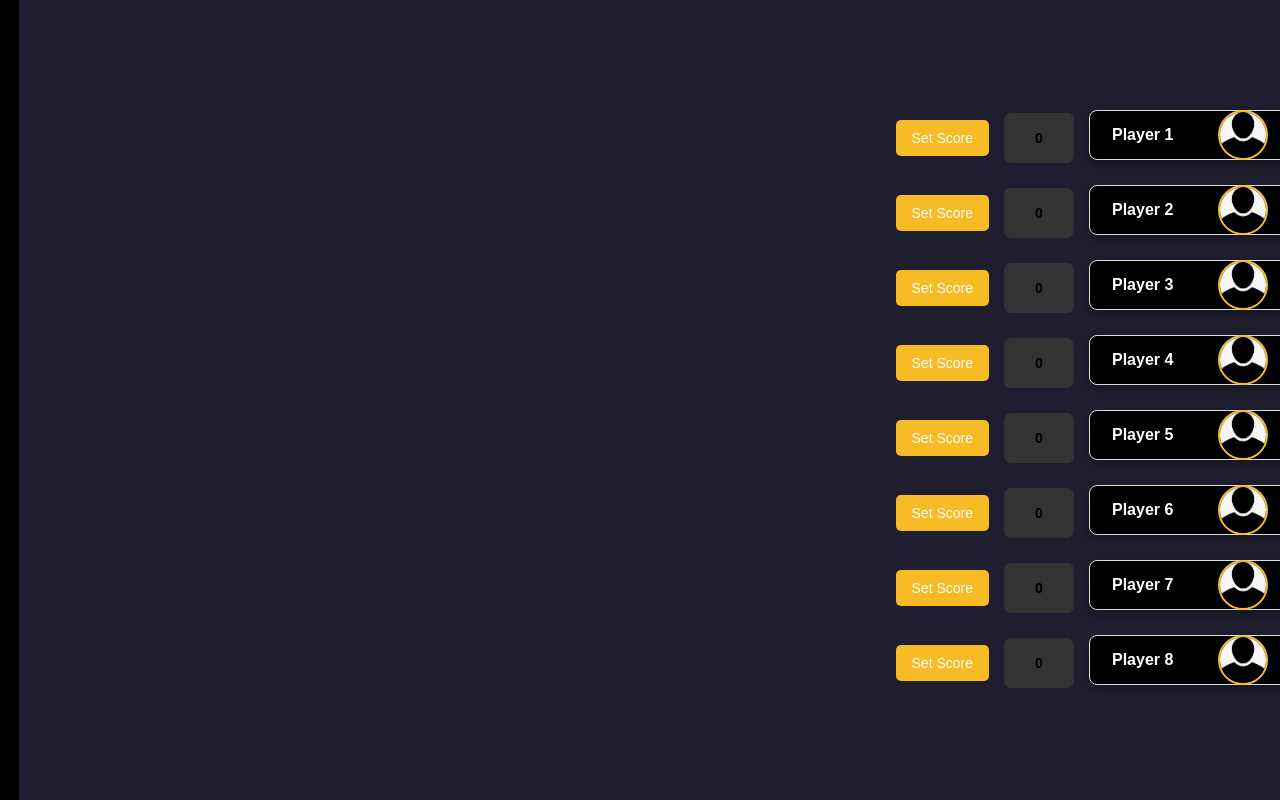
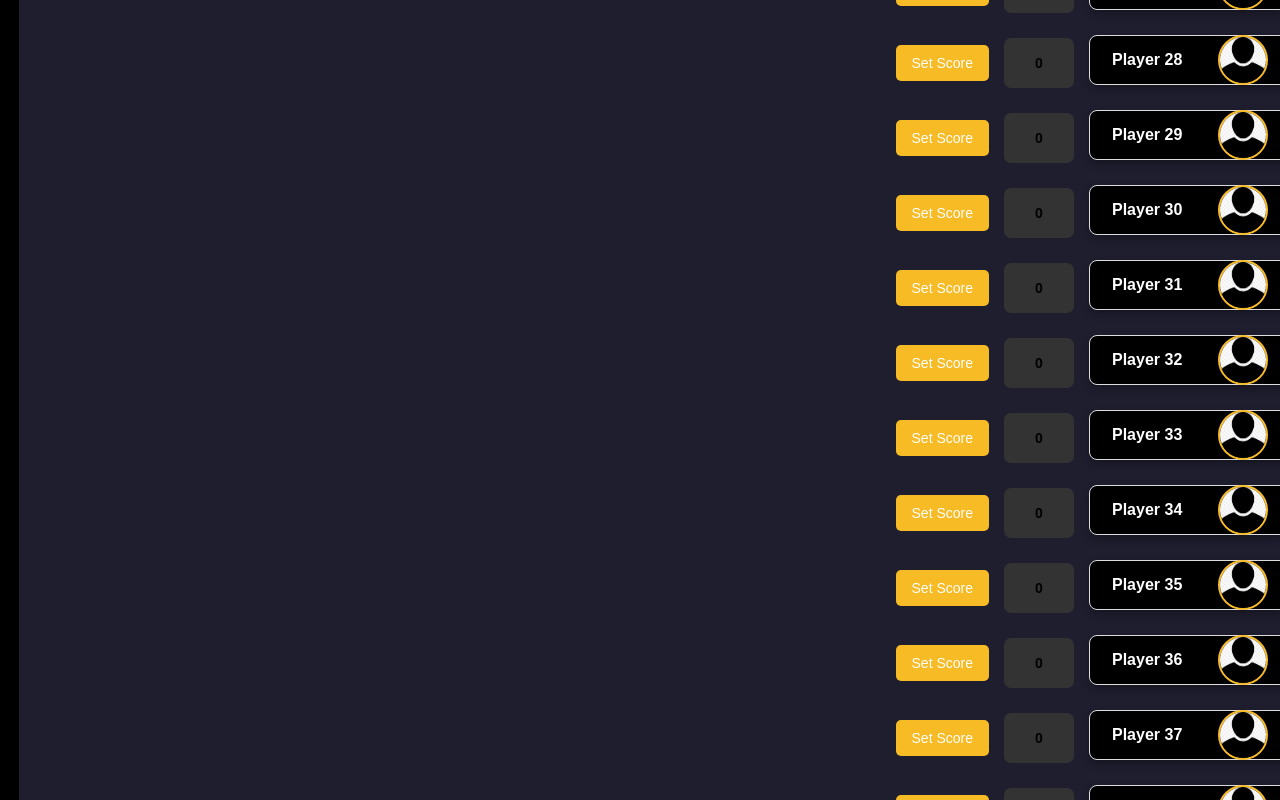
Before and after one commit to MortezaGhoddousi/Billiard, a React (Create React App) app in the folder client/: page /tournament in a window 1280 px wide. Built offline with nearby package versions, Linux system fonts and the light colour scheme; no server answers.

Commit message:
Adding the competition page and editing it

```diff
--- a/client/src/components/Tournament/Tournament.js
+++ b/client/src/components/Tournament/Tournament.js
@@ -3,76 +3,60 @@ import "../../css/Tournament.css";
 
 const Tournament = () => {
   const initialPlayers = [
-    "Player 1",
-    "Player 2",
-    "Player 3",
-    "Player 4",
-    "Player 5",
-    "Player 6",
-    "Player 7",
-    "Player 8",
+    "Player 1", "Player 2", "Player 3", "Player 4", "Player 5", "Player 6", "Player 7", "Player 8",
+    "Player 9", "Player 10", "Player 11", "Player 12", "Player 13", "Player 14", "Player 15", "Player 16",
+    "Player 17", "Player 18", "Player 19", "Player 20", "Player 21", "Player 22", "Player 23", "Player 24",
+    "Player 25", "Player 26", "Player 27", "Player 28", "Player 29", "Player 30", "Player 31", "Player 32",
+    "Player 33", "Player 34", "Player 35", "Player 36", "Player 37", "Player 38", "Player 39", "Player 40",
+    "Player 41", "Player 42", "Player 43", "Player 44", "Player 45", "Player 46", "Player 47", "Player 48",
+    "Player 49", "Player 50", "Player 51", "Player 52", "Player 53", "Player 54", "Player 55", "Player 56",
+    "Player 57", "Player 58", "Player 59", "Player 60", "Player 61", "Player 62", "Player 63", "Player 64"
   ];
+
 
   const [players, setPlayers] = useState(initialPlayers);
   const [roundScores, setRoundScores] = useState(
     Array(initialPlayers.length).fill(0)
   );
-  const [winners, setWinners] = useState([[]]); // ابتدا یک آرایه خالی برای برندگان داریم
+  const [winners, setWinners] = useState([[]]);
 
   const numRounds = Math.log2(players.length);
 
   const getRoundPlayers = (roundIndex) => {
-    if (roundIndex === 0) return players; // راند اول، تمام بازیکنان
-    return winners[roundIndex - 1] || []; // برای راندهای بعدی، برندگان راند قبلی
+    if (roundIndex === 0) return players;
+    return winners[roundIndex - 1] || [];
   };
 
   const handleScoreInput = (round, index) => {
-    const result = prompt(`Enter score for ${getRoundPlayers(round)[index]}:`);
+    const roundPlayers = getRoundPlayers(round);
+    const result = prompt(`Enter score for ${roundPlayers[index]}:`);
+
     if (result !== null) {
       const updatedScores = [...roundScores];
       updatedScores[index] = parseInt(result, 10);
       setRoundScores(updatedScores);
 
-      if (round === 0 && index % 2 === 1) {
-        // برای راند اول، مقایسه دو بازیکن و انتخاب برنده
+      if (index % 2 === 1) {
         const pairIndex = Math.floor(index / 2) * 2;
         const winner =
           updatedScores[pairIndex] >= updatedScores[pairIndex + 1]
-            ? players[pairIndex]
-            : players[pairIndex + 1];
+            ? roundPlayers[pairIndex]
+            : roundPlayers[pairIndex + 1];
 
-        const updatedWinners = [...winners[round]];
-        updatedWinners[Math.floor(pairIndex / 2)] = winner;
+        const updatedWinners = [...(winners[round] || [])];
+        updatedWinners[Math.floor(index / 2)] = winner;
 
         setWinners((prevWinners) => {
-          const updatedWinnersList = [...prevWinners];
-          updatedWinnersList[round] = updatedWinners;
-          return updatedWinnersList;
+          const newWinners = [...prevWinners];
+          newWinners[round] = updatedWinners;
+          return newWinners;
         });
-      } else {
-        // بعد از راند اول، باید برنده‌ها را برای راند بعدی ذخیره کنیم
-        if (index % 2 === 1) {
-          const pairIndex = Math.floor(index / 2) * 2;
-          const winner =
-            updatedScores[pairIndex] >= updatedScores[pairIndex + 1]
-              ? getRoundPlayers(round)[pairIndex]
-              : getRoundPlayers(round)[pairIndex + 1];
-
-          const updatedWinners = winners[round] || [];
-          updatedWinners[Math.floor(index / 2)] = winner;
-
-          setWinners((prevWinners) => {
-            const updatedWinnersList = [...prevWinners];
-            updatedWinnersList[round] = updatedWinners;
-            return updatedWinnersList;
-          });
-        }
       }
     }
   };
 
   const renderRound = (roundIndex) => {
-    const roundPlayers = getRoundPlayers(roundIndex);
+    const roundPlayers = getRoundPlayers(roundIndex);  // بازیکنان هر راند
     return (
       <div className={`round round-${roundIndex}`} key={roundIndex}>
         <div className="round-matches">
@@ -99,11 +83,36 @@ const Tournament = () => {
     );
   };
 
+
   const renderAllRounds = () => {
     const rounds = [];
     for (let roundIndex = 0; roundIndex < numRounds; roundIndex++) {
       rounds.push(renderRound(roundIndex));
     }
+
+    if (winners[numRounds - 1] && winners[numRounds - 1][0]) {
+      rounds.push(
+        <div className="round final-round" key="final-winner">
+          <div className="round-matches">
+            <section>
+              <div className="match">
+                <img
+                  className="profile"
+                  src="./images/images.png"
+                  alt="profile"
+                  style={{ border: "2px solid gold" }}
+                />
+                <span>{winners[numRounds - 1][0]}</span>
+              </div>
+              <p id="result" style={{ color: "black", fontWeight: "bold" }}>
+                🏆 Winner
+              </p>
+            </section>
+          </div>
+        </div>
+      );
+    }
+
     return rounds;
   };
 
```
